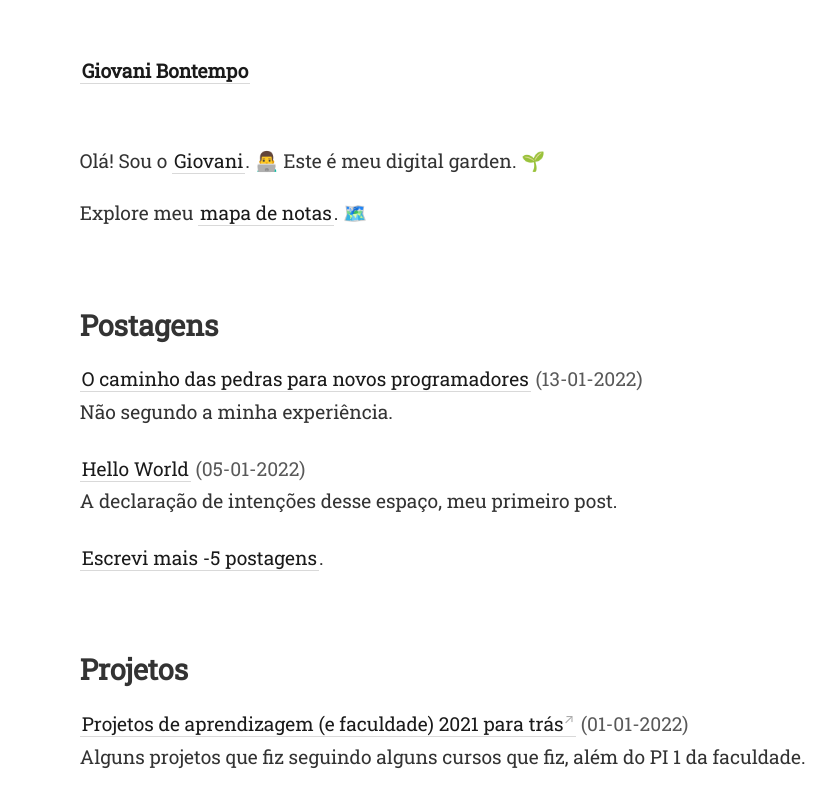
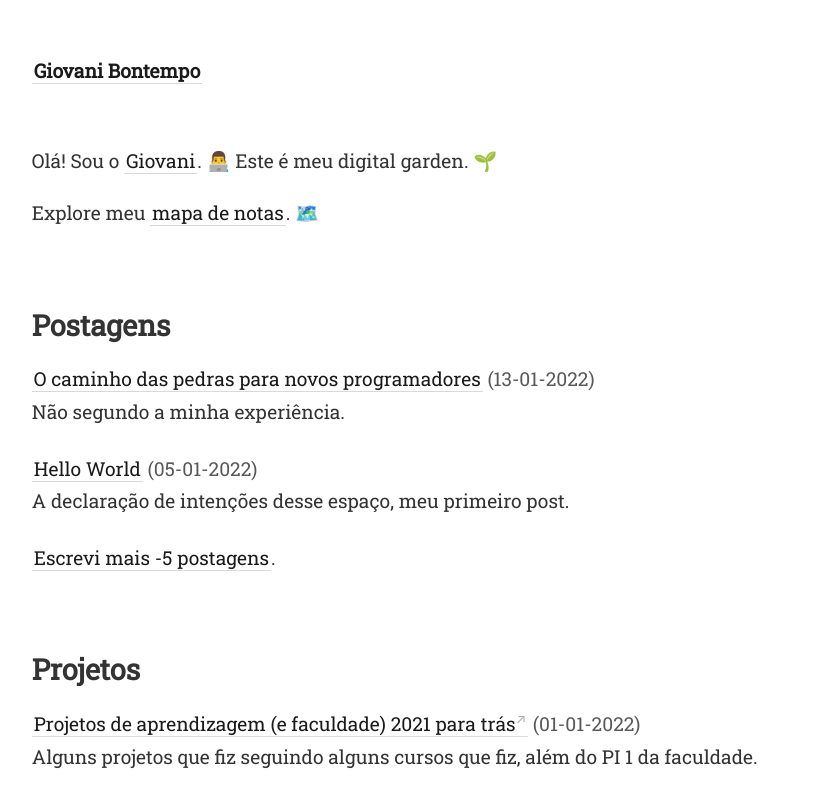
Before and after one commit to gio-bon/MyDigitalGarden, a Jekyll site: the page built from _pages/index.md, in a window 1280 px wide. Shown: the top 808 px of the page, without its empty margins (157-993 px from the left). Built offline with Jekyll 4.4.1, drawn with Linux system fonts in a browser that asks for light colours.

Commit message:
largura 3

```diff
--- a/_sass/_style.scss
+++ b/_sass/_style.scss
@@ -18,7 +18,7 @@ body {
   overflow-x: hidden;
   color: $color-text;
   font-size: 1rem;
-  max-width: 42em;
+  max-width: 47em;
 
   @media (min-width: 820px) {
     font-size: 1.2rem;
```
